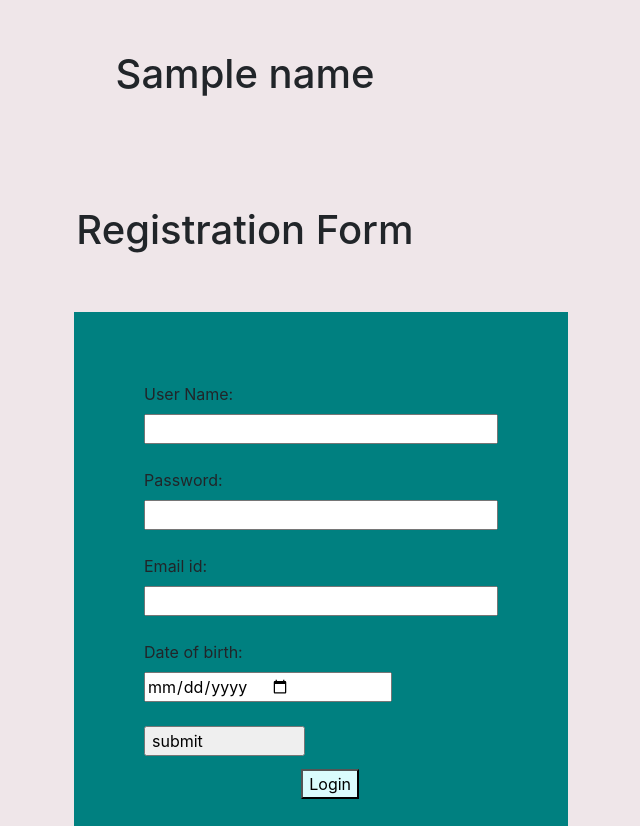
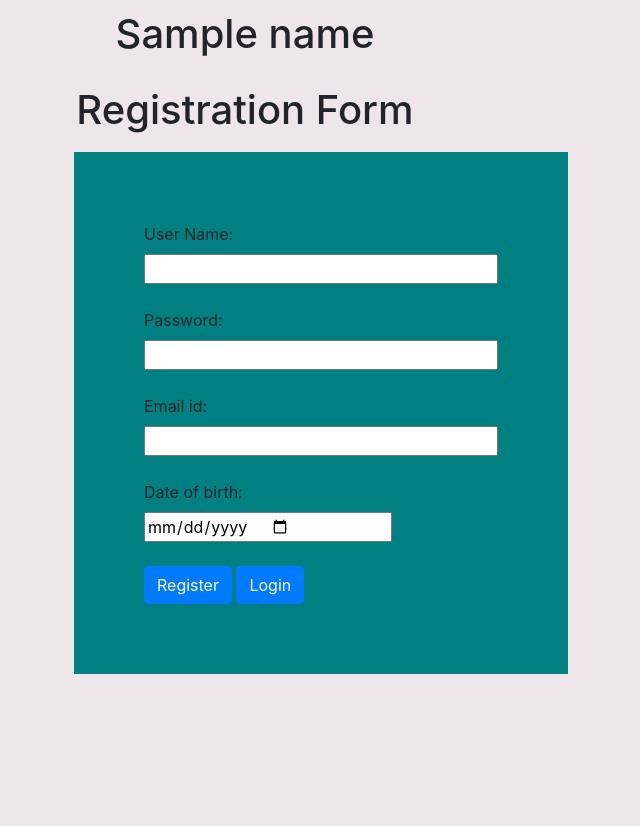
Before and after one commit to HridayAthineni/SAD_2019501066, a Flask app: template project1/templates/Registration.html in a window 1280 px wide. Shown: the whole page, without its empty margins (395-1035 px from the left). After the commit the page ends 674 px from the top, so only its background shows below. Run offline with Flask 2, Linux system fonts and the light colour scheme; the template is opened without the code that fills it: most values are stand-ins (such as "Sample title", 1, 10 or a date in 2020); some libraries are stand-ins or nearby versions.

Commit message:
required changes done

```diff
--- a/project1/application.py
+++ b/project1/application.py
@@ -25,46 +25,62 @@ db = scoped_session(sessionmaker(bind=engine))
 
 @app.route("/")
 def index():
-    return "TODO"
+    if session.get("name") is not None:
+        name = session.get("name")
+        return render_template("home.html", name = name)
+    else:
+        return redirect("/register")
 
 @app.route("/register", methods = ['POST','GET'])
 def signup():
-	if request.method == 'GET':
-		return render_template("Registration.html")
-	else:
-		name = request.form.get("UserName")
-		password = request.form.get("Password")
-		email = request.form.get("Email")
-		dob = request.form.get("date-of-birth")
-		timestamp = datetime.datetime.now()
 
-		user1 = user(name, password, email, dob, timestamp)
-		db.add(user1)
-		db.commit()
+    if session.get("name") is not None:
+        name = session.get("name")
+        return render_template("home.html", name = name)
+    if request.method == 'GET':
+        return render_template("Registration.html")
+    else:
+        name = request.form.get("UserName")
+        password = request.form.get("Password")
+        email = request.form.get("Email")
+        dob = request.form.get("date-of-birth")
+        timestamp = datetime.datetime.now()
+        user1 = user(name, password, email, dob, timestamp)
+        try:
+            db.add(user1)
+            db.commit()
 
-		msg = "Hello " + name +", Your account was successfully registered"
-	return render_template("Registration.html", name = msg)
-
+            msg = "Hello " + name +", Your account was successfully registered"
+            return render_template("Registration.html", name = msg)
+        except:
+            return render_template("Registration.html", name = "User already exists")
 @app.route("/admin")
 def all_users():
-	obj_list = db.query(user).all()
-	return render_template("admin.html", obj_list = obj_list)
+    obj_list = db.query(user).all()
+    return render_template("admin.html", obj_list = obj_list)
 
-@app.route("/auth", methods = ['POST'])
+@app.route("/auth", methods = ['POST',"GET"])
 def login():
-		name = request.form.get("UserName")
-		password = request.form.get("Password")
-		session["name"] = name
-		user_obj = db.query(user).get(name)
-		error_msg = "Please enter valid details"
+        if request.method == "GET" and session.get("name") is not None:
+            name = session.get("name")
+            return render_template("home.html", name = name)
+        elif request.method == "GET":
+            msg = "Please login first"
+            return render_template("Registration.html", name = msg)
+        else:
+            name = request.form.get("UserName")
+            password = request.form.get("Password")
+            session["name"] = name
+            user_obj = db.query(user).get(name)
+            error_msg = "Please enter valid details"
 
-		if user_obj == None:
-			return render_template("Registration.html", name = error_msg)
+            if user_obj == None:
+                return render_template("Registration.html", name = error_msg)
 
-		elif (name == user_obj.UserName) and (password == user_obj.Password):
-		 	return render_template("home.html")
-		else:
-		 	return render_template("Registration.html", name = error_msg)
+            elif (name == user_obj.UserName) and (password == user_obj.Password):
+                return render_template("home.html", name = name)
+            else:
+                return render_template("Registration.html", name = error_msg)
 
 
 @app.route("/logout",methods = ["GET"])
--- a/project1/static/Style.css
+++ b/project1/static/Style.css
@@ -1,10 +1,9 @@
 h1 {
 	text-align: center;
-	padding: 50px
+	padding: 10px
 }
 body{
 	background-color: #EFE6E9;
-
 }
 
 form {
@@ -17,14 +16,3 @@ form {
 input {
 	padding-right: 100px;
 }
-
-button {
-	position: absolute;
-	top : 89%;
-	left :46%;
-	background-color: #DAFCFD;
-}
-
-button:hover {
-	color: red;
-}
--- a/project1/templates/Registration.html
+++ b/project1/templates/Registration.html
@@ -8,7 +8,7 @@
  	</head>
 	<body>
 
-			<h1>{{name}}</h1>
+		<h1>{{name}}</h1>
 
 
 		<h1>Registration Form</h1>
@@ -27,12 +27,10 @@
 						<input type="Email" name="Email" >  <br><br>
 
 						<label>Date of birth:</label> <br>
-						<input type="Date" name="date-of-birth"> <br>
-						<br>
+						<input type="Date" name="date-of-birth"> <br><br>
 
-						<input type="submit" name="submit" value="submit">
-
-						<button type="submit" formaction="/auth" name="Login">Login</button>
+						<input class="btn btn-primary" type="submit" value="Register">
+						<input class="btn btn-primary" type="submit" formaction="/auth" value="Login">
 
 					</form>
 
--- a/project1/templates/home.html
+++ b/project1/templates/home.html
@@ -4,12 +4,11 @@
         <title>Home</title>
     </head>
     <body>
-		<h1>Logged in Successfully</h1>
+        <h1> Hello {{name}}, you have logged in Successfully</h1>
 
         <form>
             <button formaction = "/logout" type="submit">Logout</button>
         </form>
 
-
     </body>
 </html>
```
Also changed, not shown: project1/templates/admin.html (+12 -8 lines), 1 other file. Lines whose indentation alone changed are shown as unchanged.
